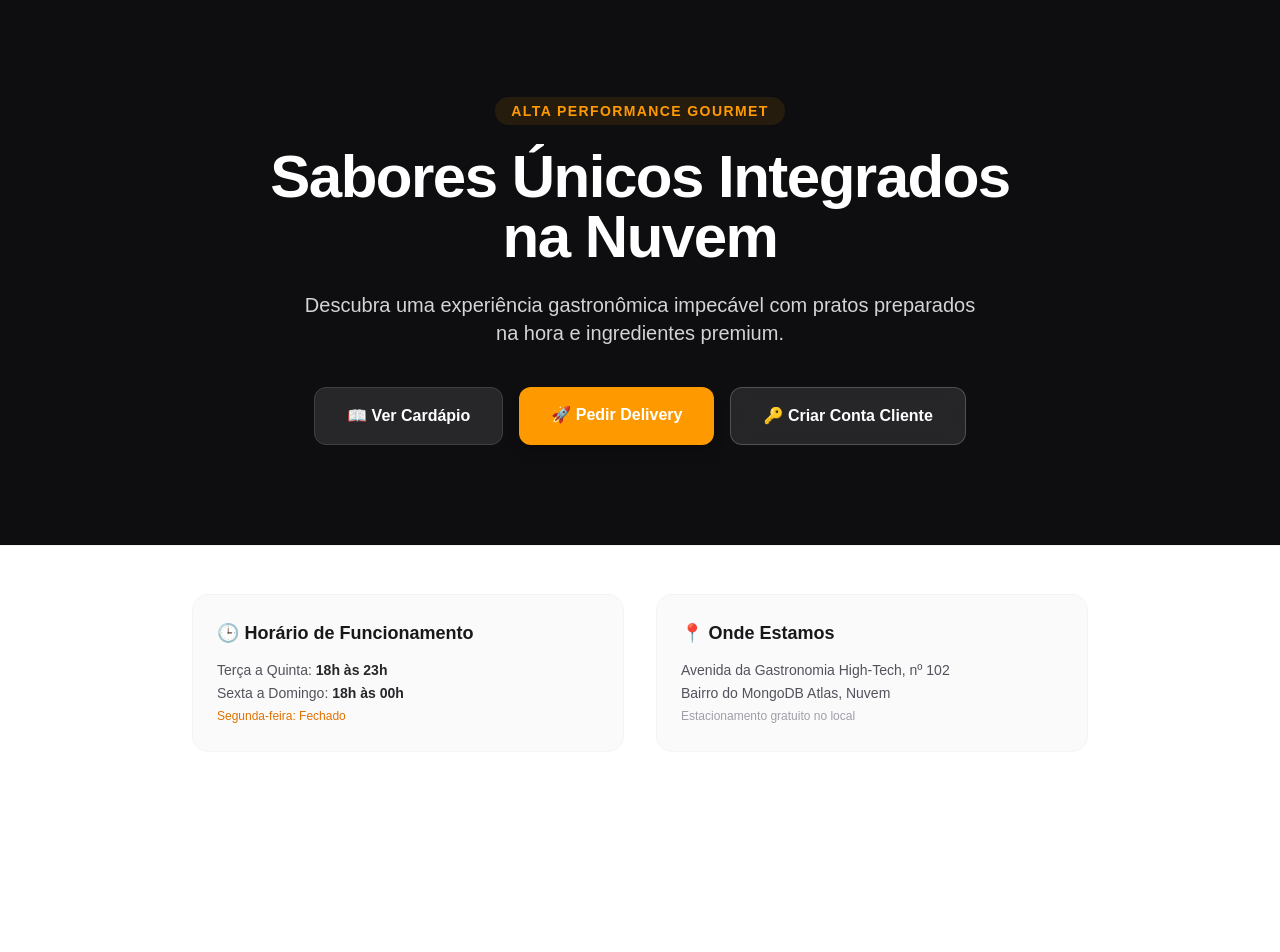
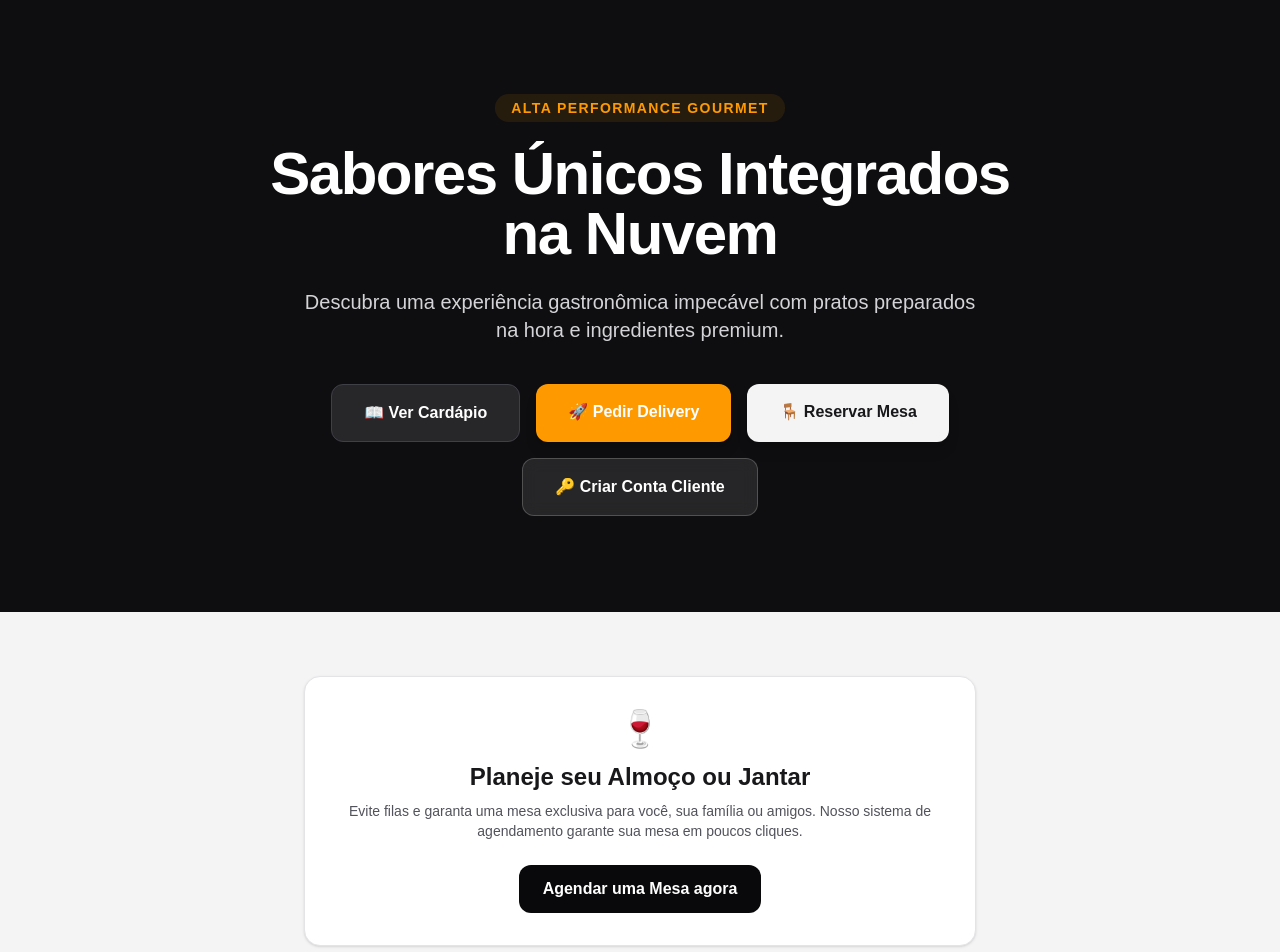
Before and after one commit to oerick12codex/restaurante-site, a Next.js app: page / in a window 1280 px wide. Shown: the top 952 px of the page. Before the commit the page ends 800 px from the top, so only its background shows below. Built offline with nearby package versions, Linux system fonts and the light colour scheme.

Commit message:
feat: preparando projeto para deploy na vercel

```diff
--- a/src/app/delivery/page.jsx
+++ b/src/app/delivery/page.jsx
@@ -4,7 +4,10 @@ import { useState } from 'react';
 import { formatPrice } from '../../utils/formatPrice';
 
 export default function DeliveryPage() {
-  // Simulando itens trazidos do banco na sacola de compras
+  const [clientData, setClientData] = useState({ name: '', phone: '', address: '' });
+  const [loading, setLoading] = useState(false);
+  const [message, setMessage] = useState({ type: '', text: '' });
+
   const [cartItems, setCartItems] = useState([
     {
       _id: "6a14ec8b99c152c488f67a9d",
@@ -15,16 +18,10 @@ export default function DeliveryPage() {
     }
   ]);
 
-  const [clientData, setClientData] = useState({ name: '', phone: '', address: '' });
-  const [loading, setLoading] = useState(false);
-  const [message, setMessage] = useState({ type: '', text: '' });
-
-  // Monitora as entradas do formulário de entrega
   const handleInputChange = (e) => {
     setClientData({ ...clientData, [e.target.name]: e.target.value });
   };
 
-  // Funções para alterar a quantidade do item na sacola
   const updateQuantity = (id, amount) => {
     const updated = cartItems.map(item => {
       if (item._id === id) {
@@ -36,16 +33,15 @@ export default function DeliveryPage() {
     setCartItems(updated);
   };
 
-  // Calcula o valor total dinamicamente
   const totalValue = cartItems.reduce((acc, item) => acc + (item.price * item.quantity), 0);
 
-  // Envia o pedido para o nosso backend
   const handleCheckout = async (e) => {
     e.preventDefault();
     setLoading(true);
     setMessage({ type: '', text: '' });
 
     try {
+      // Consumindo a sua API correta de Pedidos
       const response = await fetch('/api/orders', {
         method: 'POST',
         headers: { 'Content-Type': 'application/json' },
@@ -60,11 +56,14 @@ export default function DeliveryPage() {
 
       if (!response.ok) throw new Error(result.message || 'Erro ao enviar o pedido.');
 
-      setMessage({ type: 'success', text: `🎯 ${result.message} Código do pedido: ${result.orderId}` });
-      // Limpa formulário e carrinho após o sucesso
+      // Lê as propriedades exatas retornadas por NextResponse.json no seu route.js de pedidos
+      setMessage({
+        type: 'success',
+        text: `🎯 ${result.message} Código do pedido no banco: ${result.orderId}`
+      });
+
       setClientData({ name: '', phone: '', address: '' });
       setCartItems([]);
-
     } catch (err) {
       setMessage({ type: 'error', text: err.message });
     } finally {
@@ -93,7 +92,7 @@ export default function DeliveryPage() {
 
         <div className="grid grid-cols-1 lg:grid-cols-2 gap-8 items-start">
 
-          {/* LADO ESQUERDO: SACOLA DE COMPRAS */}
+          {/* SEU CARRINHO */}
           <div className="bg-white p-6 rounded-2xl shadow-sm border border-zinc-100 space-y-6">
             <h2 className="text-xl font-bold text-zinc-900 border-b border-zinc-100 pb-3">Seu Carrinho</h2>
 
@@ -108,7 +107,6 @@ export default function DeliveryPage() {
                       <p className="text-sm text-zinc-500 mt-0.5">{formatPrice(item.price)}</p>
                     </div>
 
-                    {/* Controles de Quantidade */}
                     <div className="flex items-center gap-3 bg-white border border-zinc-200 rounded-lg p-1 shadow-sm">
                       <button
                         type="button"
@@ -137,7 +135,7 @@ export default function DeliveryPage() {
             )}
           </div>
 
-          {/* LADO DIREITO: FORMULÁRIO DE DADOS E ENTREGA */}
+          {/* INFORMAÇÕES DE ENTREGA */}
           <div className="bg-white p-6 rounded-2xl shadow-sm border border-zinc-100">
             <h2 className="text-xl font-bold text-zinc-900 border-b border-zinc-100 pb-3 mb-6">Informações de Entrega</h2>
 
--- a/src/app/menu/page.jsx
+++ b/src/app/menu/page.jsx
@@ -1,7 +1,7 @@
 'use client'; // Avisa ao Next.js que esta página usa interatividade do React (hooks)
 
 import { useEffect, useState } from 'react';
-import FoodCard from '../../components/FoodCard'; // Importa o componente visual de cada prato
+import FoodCard from '../../components/FoodCard.jsx'; // Importa o componente visual de cada prato
 
 export default function CardapioPage() {
   // 1. ESTADOS DA PÁGINA (Variáveis de controle)
--- a/src/app/page.jsx
+++ b/src/app/page.jsx
@@ -6,7 +6,6 @@ export default function HomePage() {
 
       {/* 1. SEÇÃO HERO (Banner Principal) */}
       <section className="relative bg-zinc-900 text-white py-24 px-4 sm:px-6 lg:px-8 text-center flex flex-col items-center justify-center flex-grow">
-        {/* Camada de fundo sutil */}
         <div className="absolute inset-0 bg-black opacity-40 pointer-events-none"></div>
 
         <div className="relative z-10 max-w-3xl mx-auto">
@@ -20,7 +19,7 @@ export default function HomePage() {
             Descubra uma experiência gastronômica impecável com pratos preparados na hora e ingredientes premium.
           </p>
 
-          {/* 🔥 Botões de Chamada para Ação (CTAs) - Agora com o Delivery incluso */}
+          {/* 🔥 Botões de Chamada para Ação (CTAs) - Agora com Delivery e Reserva inclusos */}
           <div className="mt-10 flex flex-wrap justify-center gap-4">
             <Link
               href="/menu"
@@ -37,6 +36,13 @@ export default function HomePage() {
             </Link>
 
             <Link
+              href="/reservas"
+              className="px-8 py-4 bg-zinc-100 hover:bg-zinc-200 text-zinc-900 font-bold rounded-xl shadow-lg transition-all transform hover:-translate-y-0.5"
+            >
+              🪑 Reservar Mesa
+            </Link>
+
+            <Link
               href="/cadastro"
               className="px-8 py-4 bg-white/10 hover:bg-white/20 text-white font-semibold rounded-xl border border-white/20 backdrop-blur-sm transition-all transform hover:-translate-y-0.5"
             >
@@ -46,7 +52,24 @@ export default function HomePage() {
         </div>
       </section>
 
-      {/* 2. SEÇÃO DE INFORMAÇÕES (Endereço e Horários) */}
+      {/* 2. SEÇÃO DE RESERVAS (Chamada dedicada para agendamento) */}
+      <section className="bg-zinc-100 py-16 px-4 sm:px-6 lg:px-8 text-center">
+        <div className="max-w-2xl mx-auto bg-white p-8 rounded-2xl shadow-sm border border-zinc-200">
+          <div className="text-amber-500 text-4xl mb-3">🍷</div>
+          <h2 className="text-2xl font-bold text-zinc-900 mb-2">Planeje seu Almoço ou Jantar</h2>
+          <p className="text-zinc-600 text-sm mb-6">
+            Evite filas e garanta uma mesa exclusiva para você, sua família ou amigos. Nosso sistema de agendamento garante sua mesa em poucos cliques.
+          </p>
+          <Link
+            href="/reservas"
+            className="inline-block bg-zinc-950 hover:bg-zinc-850 text-white font-semibold py-3 px-6 rounded-xl transition-all"
+          >
+            Agendar uma Mesa agora
+          </Link>
+        </div>
+      </section>
+
+      {/* 3. SEÇÃO DE INFORMAÇÕES (Endereço e Horários) */}
       <section className="bg-white border-t border-zinc-100 py-12 px-4 sm:px-6 lg:px-8">
         <div className="max-w-4xl mx-auto grid grid-cols-1 md:grid-cols-2 gap-8 text-center md:text-left">
 
--- a/src/controllers/menuController.js
+++ b/src/controllers/menuController.js
@@ -1,5 +1,5 @@
 import { connectToDatabase } from '../lib/mongodb';
-import { validateMenuItem } from '../models/menu';
+import { validateMenuItem } from '../models/Menu';
 
 export const menuController = {
   // FUNÇÃO 1: Buscar todos os pratos do cardápio
```
